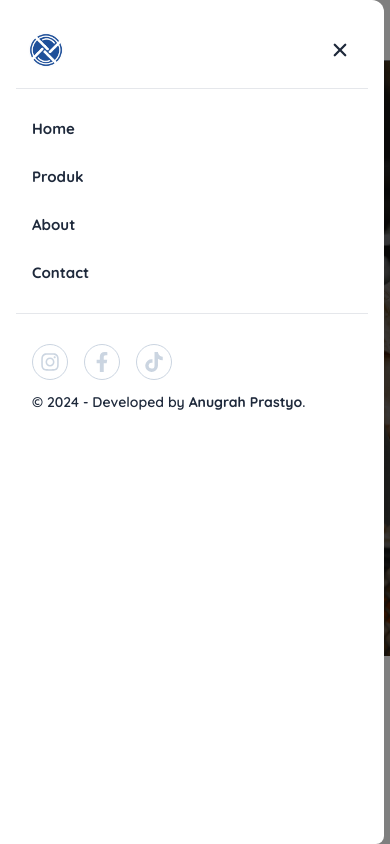
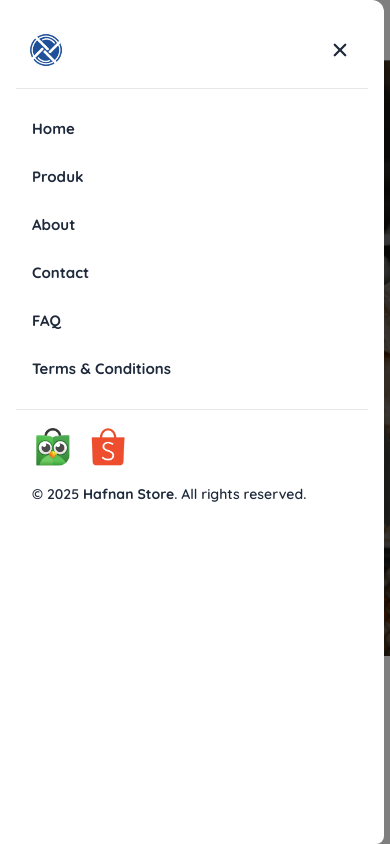
Before and after one commit to anugrahp13/fe-hafnanstore, a React (Vite) app: page / in a window 390 px wide. Both pictures are taken after a click on the icon 32 px from the left and 30 px from the top of the page. Shown: the top 844 px of the page. Built offline with nearby package versions, Linux system fonts and the light colour scheme.

Commit message:
feat[Header.tsx]: Remove unused codes

```diff
--- a/src/components/Header.tsx
+++ b/src/components/Header.tsx
@@ -1,12 +1,11 @@
 import { useEffect, useRef, useState } from "react";
-import { FaFacebookF, FaInstagram, FaTiktok } from "react-icons/fa";
 import { HiOutlineMenuAlt2 } from "react-icons/hi";
 import { IoClose } from "react-icons/io5";
 import { DarkModeToggle } from "./elements/DarkModeToggle";
-import { Sosmed } from "./elements/Sosmed";
 import { IoIosArrowUp } from "react-icons/io";
 import { TimeDisplay } from "./elements/TimeDisplay";
 import { Link, useLocation } from "react-router-dom";
+import dataFooter from "../data/dataFooter";
 
 const Header = () => {
   const [isSidebarMenuOpen, setIsSidebarMenuOpen] = useState(false);
@@ -65,6 +64,7 @@ const Header = () => {
 
   const isActiveLink = (path: string) => pathname === path;
 
+  const marketplaces = dataFooter[0].marketplaces;
   return (
     <>
       <header
@@ -171,7 +171,7 @@ const Header = () => {
               Home
             </Link>
             <Link
-              to="/projects"
+              to="/products"
               onClick={handleMenuClick}
               className="p-2.5 flex items-center text-[15px] rounded-lg px-4 font-bold hover:bg-slate-400/25 text-slate-800 hover:text-primary dark:text-white dark:hover:text-primary"
             >
@@ -191,23 +191,43 @@ const Header = () => {
             >
               Contact
             </Link>
+            <Link
+              to="/faq"
+              onClick={handleMenuClick}
+              className="p-2.5 flex items-center text-[15px] rounded-lg px-4 font-bold hover:bg-slate-400/25 text-slate-800 hover:text-primary dark:text-white dark:hover:text-primary"
+            >
+              FAQ
+            </Link>
+            <Link
+              to="/return-terms"
+              onClick={handleMenuClick}
+              className="p-2.5 flex items-center text-[15px] rounded-lg px-4 font-bold hover:bg-slate-400/25 text-slate-800 hover:text-primary dark:text-white dark:hover:text-primary"
+            >
+              Terms & Conditions
+            </Link>
           </nav>
           <hr className="my-2 text-gray-600" />
-          <div className="p-2.5 px-4 mt-auto">
-            <div className="flex flex-wrap items-center gap-4 py-3">
-              <Sosmed to="/" icon={FaInstagram} iconClassName="w-5 h-5" />
-              <Sosmed to="/" icon={FaFacebookF} iconClassName="w-5 h-5" />
-              <Sosmed to="/" icon={FaTiktok} iconClassName="w-5 h-5" />
+          <div className="p-2.5 px-4 space-y-4">
+            {/* data json untuk marketplace */}
+            <div className="flex gap-4">
+              {marketplaces.map((marketplace) => (
+                <a
+                  key={marketplace.name}
+                  href={marketplace.url}
+                  target="_blank"
+                  rel="noopener noreferrer"
+                >
+                  <img
+                    src={marketplace.logo}
+                    alt={marketplace.name}
+                    className="w-10 h-10"
+                  />
+                </a>
+              ))}
             </div>
             <p className="text-left font-semibold text-sm text-slate-800 dark:text-white">
-              © 2024 - Developed by {""}
-              <Link
-                to="https://anugrahprastyo.my.id/"
-                className="hover:text-primary font-bold"
-              >
-                Anugrah Prastyo
-              </Link>
-              .
+            © 2025 <span className="font-bold dark:text-white">Hafnan Store</span>.
+            All rights reserved.
             </p>
           </div>
         </div>
```
